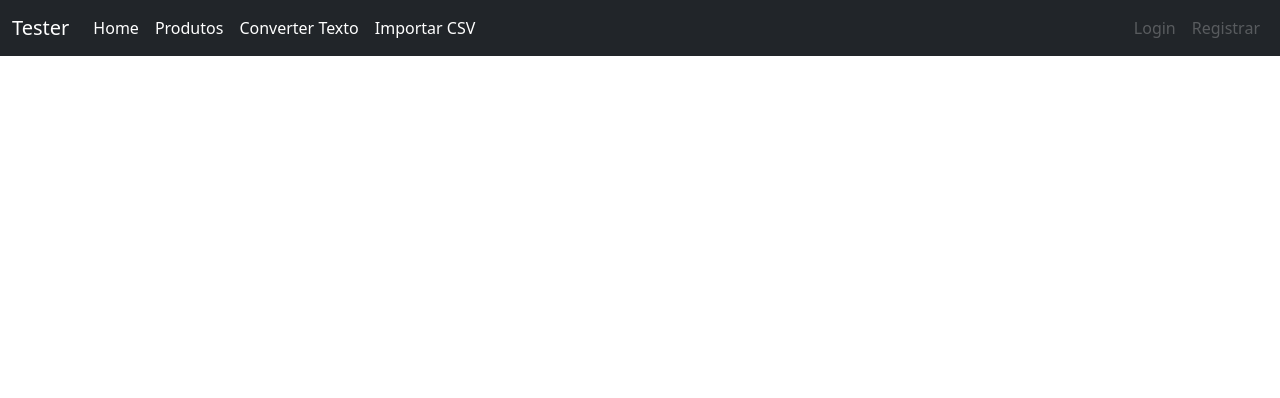
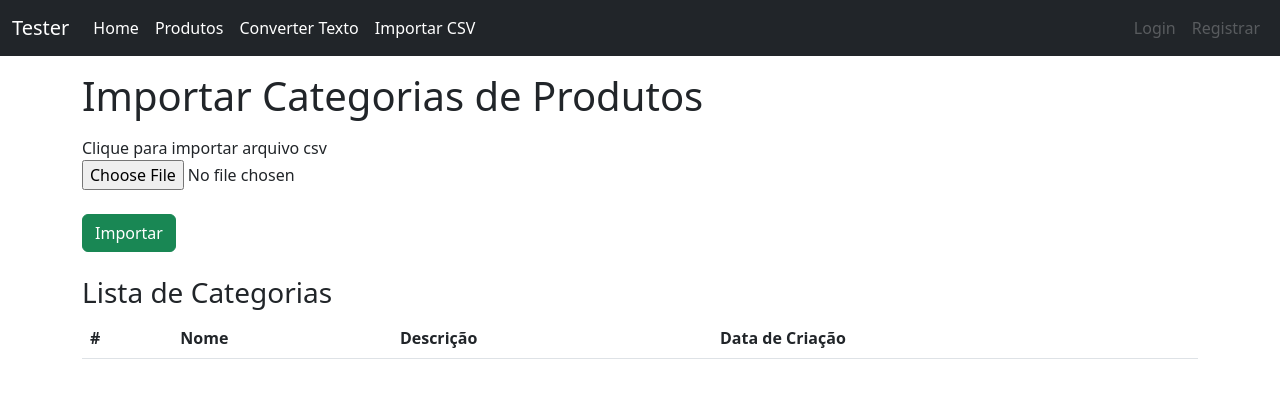
Before and after one commit to eduardohor/list-products-front, a Vue app: page /import in a window 1280 px wide. Shown: the top 398 px of the page. Built offline with nearby package versions, Linux system fonts and the light colour scheme.

Commit message:
:sparkles: feat: Adding import csv

```diff
--- a/src/components/Nav.vue
+++ b/src/components/Nav.vue
@@ -11,7 +11,7 @@
           <router-link to="/" class="nav-link active">Home</router-link>
           <router-link to="/products" class="nav-link active">Produtos</router-link>
           <router-link to="/convert" class="nav-link active">Converter Texto</router-link>
-          <router-link to="/vehicles" class="nav-link active">Importar CSV</router-link>
+          <router-link to="/import" class="nav-link active">Importar CSV</router-link>
         </div>
 
         <div class="d-flex">
--- a/src/router/index.js
+++ b/src/router/index.js
@@ -5,6 +5,8 @@ import ProductsCreate from '../views/ProductsCreate.vue'
 import ProductShow from '../views/ProductShow.vue'
 import ProductEdit from '../views/ProductEdit.vue'
 import ConvertText from '../views/ConvertText.vue'
+import ImportCsv from '../views/ImportCsv.vue'
+
 
 const router = createRouter({
   history: createWebHistory(import.meta.env.BASE_URL),
@@ -39,6 +41,11 @@ const router = createRouter({
       name: 'convert',
       component: ConvertText
     },
+    {
+      path: '/import',
+      name: 'import',
+      component: ImportCsv
+    },
   ]
 })
 
--- a/src/views/ConvertText.vue
+++ b/src/views/ConvertText.vue
@@ -5,7 +5,7 @@
       <div class="form-row">
         <div class="form-group col-md-6">
           <label for="text">Adicione uma frase para converter o texto para maiúsculo</label>
-          <input v-model="text" type="text" class="form-control" id="exampleInputEmail1" placeholder="Texto">
+          <input v-model="text" type="text" class="form-control" id="text" placeholder="Texto">
         </div>
       </div>
       <button type="submit" class="btn btn-success mt-2">Converter</button>
--- /dev/null
+++ b/src/views/ImportCsv.vue
@@ -0,0 +1,71 @@
+<template>
+  <main class="container">
+    <h1 class="mt-3">
+      Importar Categorias de Produtos
+    </h1>
+    <form @submit.prevent="importFile" class="mt-3" enctype="multipart/form-data">
+      <div class="d-flex flex-column">
+        <label for="file">Clique para importar arquivo csv</label>
+        <input type="file" class="form-control-file" id="file" @change="uploadFile($event)">
+      </div>
+      <button type="submit" class="btn btn-success mt-4">Importar</button>
+    </form>
+
+    <h3 class="mt-4">Lista de Categorias</h3>
+    <div class="table-responsive">
+      <table class="table">
+        <thead>
+          <tr>
+            <th scope="col">#</th>
+            <th scope="col">Nome</th>
+            <th scope="col">Descrição</th>
+            <th scope="col">Data de Criação</th>
+          </tr>
+        </thead>
+        <tbody>
+          <tr v-for="category of categories" :key="category.id">
+            <th scope="row">{{ category.id }}</th>
+            <td>{{ category.name }}</td>
+            <td>{{ category.description }}</td>
+            <td>{{ category.created_at }}</td>
+          </tr>
+        </tbody>
+      </table>
+    </div>
+  </main>
+</template>
+
+<script>
+import { axiosInstance } from '../services/http'
+
+export default {
+  name: 'ImportCsv',
+
+  data() {
+    return {
+      file: [],
+      categories: []
+    }
+  },
+
+  methods: {
+    uploadFile(e) {
+      this.file = e.target.files
+    },
+
+    async importFile() {
+      const payload = {
+        file: this.file[0]
+      }
+
+      try {
+        const { data } = await axiosInstance.post('/upload', payload);
+        this.categories = data.data
+      } catch (error) {
+        console.log(error.response.data['errors']);
+      }
+    }
+  }
+
+}
+</script>
```
